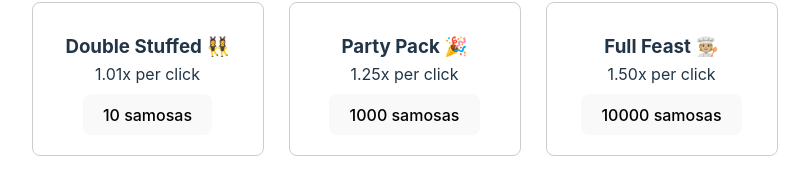
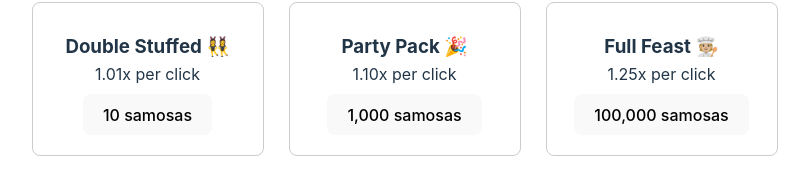
Before and after one commit to TriMPham98/WEB102-samosa-selector, a React (Vite) app in the folder somosa-selector/: page / in a window 1280 px wide. Shown: the part 842-1027 px from the top of the page, without its empty margins (223-1032 px from the left). Built offline with nearby package versions, Linux system fonts and the light colour scheme.

Commit message:
Increase partyPack and fullFeast count requirement

```diff
--- a/somosa-selector/src/App.jsx
+++ b/somosa-selector/src/App.jsx
@@ -23,15 +23,15 @@ const App = () => {
 
   const buyPartyPack = () => {
     if (count >= 1000) {
-      setMultiplier(multiplier * 1.25);
+      setMultiplier(multiplier * 1.10);
       setCount(parseFloat((count - 1000).toFixed(2)));
     }
   };
 
   const buyFullFeast = () => {
-    if (count >= 10000) {
-      setMultiplier(multiplier * 1.5);
-      setCount(parseFloat((count - 10000).toFixed(2)));
+    if (count >= 100000) {
+      setMultiplier(multiplier * 1.25);
+      setCount(parseFloat((count - 100000).toFixed(2)));
     }
   };
 
@@ -56,13 +56,13 @@ const App = () => {
         </div>
         <div className="upgrade">
           <h3>Party Pack 🎉</h3>
-          <p>1.25x per click</p>
-          <button onClick={buyPartyPack}>1000 samosas</button>
+          <p>1.10x per click</p>
+          <button onClick={buyPartyPack}>1,000 samosas</button>
         </div>
         <div className="upgrade">
           <h3>Full Feast 🧑🏼‍🍳</h3>
-          <p>1.50x per click</p>
-          <button onClick={buyFullFeast}>10000 samosas</button>
+          <p>1.25x per click</p>
+          <button onClick={buyFullFeast}>100,000 samosas</button>
         </div>
       </div>
     </div>
```
